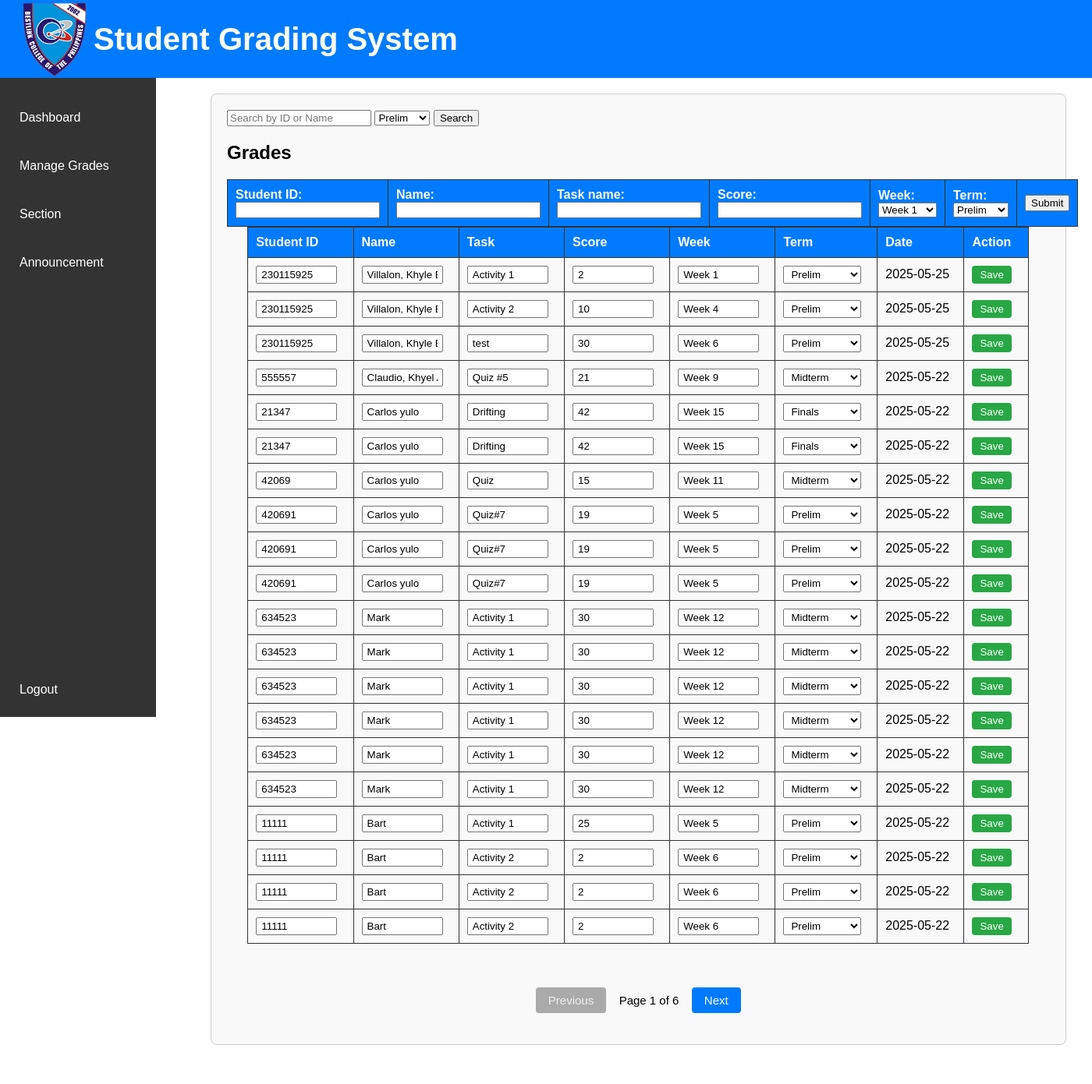
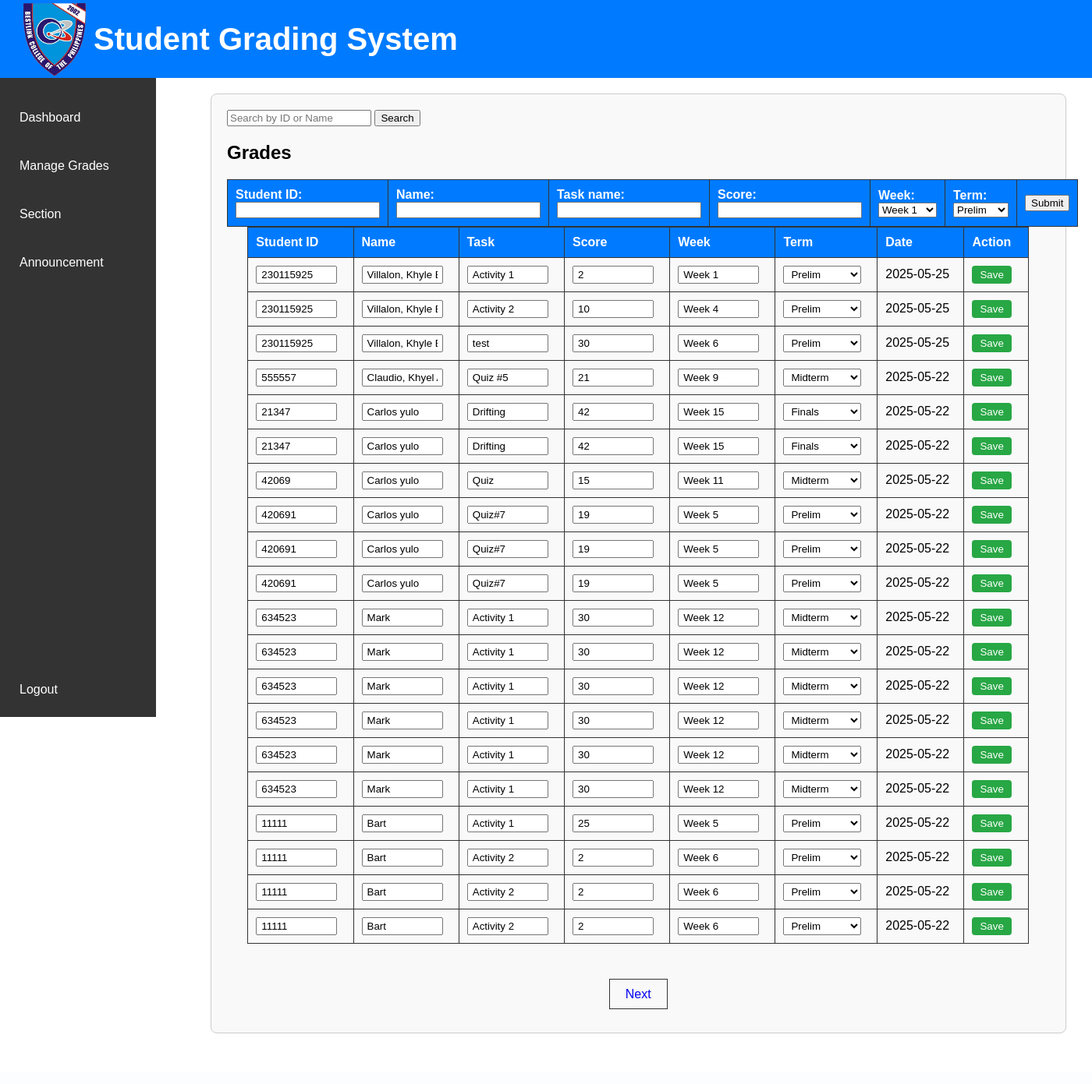
Before and after one commit to Taki-byte/GRADING-SYSTEM-FINALS-V2, a PHP site: page /teacher/input.php in a window 1400 px wide. Shown: the whole page at 78% size. After the commit the page ends 1326 px from the top, so only its background shows below. Run offline with PHP 8.4, Linux system fonts and the light colour scheme; data comes from the database, SQL or seed files in the repository; lists and menus that the app fills with data are empty.

Commit message:
Update input.php

```diff
--- a/grading-system/teacher/input.php
+++ b/grading-system/teacher/input.php
@@ -1,21 +1,19 @@
 <?php
-session_start();
 include "../db.php";
 
-$teacher_id = $_SESSION['user_id'] ?? '';
-$teacher_subject = $_SESSION['subject'] ?? '';
-
 $records_per_page = 20;
-$page = isset($_GET['page']) ? max(1, (int)$_GET['page']) : 1;
+$page = isset($_GET['page']) ? (int)$_GET['page'] : 1;
 $offset = ($page - 1) * $records_per_page;
 
 $search = '';
+$avg_activity = 0;
+$avg_test = 0;
+$final_grade = 0;
+$total_pages = 1;
 $success_message = "";
 $result = false;
 
-// ----- New: Get selected term (for summary box), default to 'prelim'
-$selected_term = isset($_GET['grade_term']) ? strtolower(trim($_GET['grade_term'])) : 'prelim';
-
+// Handle AJAX update for inline editing (excel-like)
 if ($_SERVER['REQUEST_METHOD'] === 'POST' && isset($_POST['ajax_update'])) {
     $student_id = $_POST['student_id'];
     $student_name = $_POST['student_name'];
@@ -23,7 +21,7 @@ if ($_SERVER['REQUEST_METHOD'] === 'POST' && isset($_POST['ajax_update'])) {
     $score = $_POST['score'];
     $week = $_POST['week'];
     $term = $_POST['term'];
-    $subject = $teacher_subject;
+
     $orig_id = $_POST['orig_id'];
     $orig_task = $_POST['orig_task'];
     $orig_week = $_POST['orig_week'];
@@ -31,12 +29,13 @@ if ($_SERVER['REQUEST_METHOD'] === 'POST' && isset($_POST['ajax_update'])) {
 
     $update = $conn->prepare(
         "UPDATE grades
-        SET student_id = ?, student_name = ?, task_name = ?, score = ?, week = ?, term = ?, subject=?
+        SET student_id = ?, student_name = ?, task_name = ?, score = ?, week = ?, term = ?
         WHERE student_id = ? AND task_name = ? AND week = ? AND term = ?"
     );
+    // There are 10 parameters: 6 for SET, 4 for WHERE
     $update->bind_param(
-        "sssisssssss",
-        $student_id, $student_name, $task_name, $score, $week, $term, $subject,
+        "sssisssiss",
+        $student_id, $student_name, $task_name, $score, $week, $term,
         $orig_id, $orig_task, $orig_week, $orig_term
     );
     if ($update->execute()) {
@@ -47,6 +46,7 @@ if ($_SERVER['REQUEST_METHOD'] === 'POST' && isset($_POST['ajax_update'])) {
     exit;
 }
 
+// Add Grade
 if ($_SERVER["REQUEST_METHOD"] == "POST" && !isset($_POST['ajax_update'])) {
     $student_id   = $_POST["student_id"];
     $student_name = $_POST["student_name"];
@@ -54,13 +54,12 @@ if ($_SERVER["REQUEST_METHOD"] == "POST" && !isset($_POST['ajax_update'])) {
     $score        = $_POST["score"];
     $week         = $_POST["week"];
     $term         = $_POST["term"];
-    $subject      = $teacher_subject;
     $date         = date("Y-m-d");
 
-    $sql = "INSERT INTO grades (student_id, student_name, task_name, score, week, term, subject, date)
-            VALUES (?, ?, ?, ?, ?, ?, ?, ?)";
+    $sql = "INSERT INTO grades (student_id, student_name, task_name, score, week, term, date)
+            VALUES (?, ?, ?, ?, ?, ?, ?)";
     $stmt = $conn->prepare($sql);
-    $stmt->bind_param("ssssssss", $student_id, $student_name, $task_name, $score, $week, $term, $subject, $date);
+    $stmt->bind_param("ssssiss", $student_id, $student_name, $task_name, $score, $week, $term, $date);
 
     if ($stmt->execute()) {
         $success_message = "Grade submitted successfully!";
@@ -80,7 +79,7 @@ if (isset($_GET['id']) && $_GET['id'] !== '') {
 
 if ($search !== '') {
     $like = "%" . $search . "%";
-    $stmt = $conn->prepare("SELECT subject, student_id, student_name, task_name, score, week, term, date
+    $stmt = $conn->prepare("SELECT student_id, student_name, task_name, score, week, term, date
                             FROM grades
                             WHERE student_id = ? OR student_name LIKE ?
                             ORDER BY date DESC
@@ -93,54 +92,33 @@ if ($search !== '') {
     $total_stmt->bind_param("ss", $search, $like);
     $total_stmt->execute();
     $total_rows = $total_stmt->get_result()->fetch_row()[0];
-    $total_pages = max(1, ceil($total_rows / $records_per_page));
+    $total_pages = ceil($total_rows / $records_per_page);
     $total_stmt->close();
 
-    // ----------- New: Prelim summary calculation for summary box -------------
-    $prelim_test = 0;
-    $prelim_activity_sum = 0;
-    $prelim_activity_count = 0;
-
-    $stmt_total = $conn->prepare("SELECT task_name, score, term FROM grades WHERE student_id = ? OR student_name LIKE ?");
+    $stmt_total = $conn->prepare("SELECT task_name, score FROM grades WHERE student_id = ? OR student_name LIKE ?");
     $stmt_total->bind_param("ss", $search, $like);
     $stmt_total->execute();
     $grades_result = $stmt_total->get_result();
 
-    while ($grade = $grades_result->fetch_assoc()) {
-        $task = strtolower($grade['task_name']);
-        $term = strtolower($grade['term']);
-        $score = (float)$grade['score'];
-
-        if ($term === 'prelim') {
-            if (strpos($task, 'test') !== false) {
-                $prelim_test = $score; // If multiple, you may wish to average or take latest
-            }
-            if (strpos($task, 'activity') !== false) {
-                $prelim_activity_sum += $score;
-                $prelim_activity_count++;
-            }
+    $total_activity = $count_activity = $total_test = $count_test = 0;
+    while ($grade_avg = $grades_result->fetch_assoc()) {
+        $task = strtolower(trim($grade_avg['task_name']));
+        $score = (float)$grade_avg['score'];
+        if (strpos($task, 'activity') !== false) {
+            $total_activity += $score;
+            $count_activity++;
+        } elseif (strpos($task, 'test') !== false) {
+            $total_test += $score;
+            $count_test++;
         }
     }
     $stmt_total->close();
 
-    $prelim_activity_avg = $prelim_activity_count ? $prelim_activity_sum / $prelim_activity_count : 0;
-
-    // ----------- New: Dynamic label/weight for summary box -------------
-    if ($selected_term === 'prelim') {
-        $test_label = "(30%) Prelim Test";
-        $activity_label = "(30%) Activity";
-    } elseif ($selected_term === 'midterm') {
-        $test_label = "(30%) Prelim Test";
-        $activity_label = "(30%) Activity";
-    } elseif ($selected_term === 'finals') {
-        $test_label = "(40%) Prelim Test";
-        $activity_label = "(30%) Activity";
-    } else {
-        $test_label = "(30%) Prelim Test";
-        $activity_label = "(30%) Activity";
-    }
+    $avg_activity = $count_activity ? $total_activity / $count_activity : 0;
+    $avg_test = $count_test ? $total_test / $count_test : 0;
+    $final_grade = round(($avg_activity * 0.3) + ($avg_test * 0.3), 2);
 } else {
-    $stmt = $conn->prepare("SELECT subject, student_id, student_name, task_name, score, week, term, date
+    $stmt = $conn->prepare("SELECT student_id, student_name, task_name, score, week, term, date
                             FROM grades
                             ORDER BY date DESC
                             LIMIT ?, ?");
@@ -151,14 +129,9 @@ if ($search !== '') {
     $total_stmt = $conn->prepare("SELECT COUNT(*) FROM grades");
     $total_stmt->execute();
     $total_rows = $total_stmt->get_result()->fetch_row()[0];
-    $total_pages = max(1, ceil($total_rows / $records_per_page));
+    $total_pages = ceil($total_rows / $records_per_page);
     $total_stmt->close();
     $stmt->close();
-
-    // No summary if not searching.
-    $prelim_test = 0;
-    $prelim_activity_avg = 0;
-    $test_label = $activity_label = '';
 }
 ?>
 <!DOCTYPE html>
@@ -227,27 +200,15 @@ if ($search !== '') {
             text-align: center;
             margin: 20px;
         }
-        .pagination-btn {
-            display: inline-block;
-            margin: 0 2px;
-            padding: 8px 16px;
-            background: #007bff;
-            color: #fff;
-            border-radius: 4px;
+        .divider a {
+            padding: 10px 20px;
             text-decoration: none;
-            border: none;
-            font-size: 15px;
-            transition: background 0.2s;
+            border: 1px solid #333;
+            margin: 0 5px;
         }
-        .pagination-btn:disabled, .pagination-btn.disabled {
-            background: #aaa;
-            cursor: not-allowed;
-            pointer-events: none;
-            color: #eee;
-        }
-        .pagination-info {
-            margin: 0 10px;
-            font-size: 15px;
+        .divider a:hover {
+            background-color: #007bff;
+            color: white;
         }
         .save-btn {
             background: #28a745;
@@ -276,15 +237,14 @@ if ($search !== '') {
         if (!row) return;
         var tds = row.querySelectorAll('.edit-cell');
         var data = {};
+        data['student_id'] = tds[0].querySelector('input').value;
+        data['student_name'] = tds[1].querySelector('input').value;
+        data['task_name'] = tds[2].querySelector('input').value;
+        data['score'] = tds[3].querySelector('input').value;
+        data['week'] = tds[4].querySelector('input').value;
+        data['term'] = tds[5].querySelector('select').value;
 
-        data['subject'] = <?= json_encode($teacher_subject) ?>;
-        data['student_id'] = tds[1].querySelector('input').value;
-        data['student_name'] = tds[2].querySelector('input').value;
-        data['task_name'] = tds[3].querySelector('input').value;
-        data['score'] = tds[4].querySelector('input').value;
-        data['week'] = tds[5].querySelector('input').value;
-        data['term'] = tds[6].querySelector('select').value;
-
+        // Originals
         data['orig_id'] = row.getAttribute('data-orig-id');
         data['orig_task'] = row.getAttribute('data-orig-task');
         data['orig_week'] = row.getAttribute('data-orig-week');
@@ -297,6 +257,7 @@ if ($search !== '') {
         xhr.onload = function() {
             if (xhr.responseText.trim() === "success") {
                 alert('Grade updated successfully!');
+                // update the data-orig-* to new values
                 row.setAttribute('data-orig-id', data['student_id']);
                 row.setAttribute('data-orig-task', data['task_name']);
                 row.setAttribute('data-orig-week', data['week']);
@@ -321,20 +282,14 @@ if ($search !== '') {
         <a href="/grading-system/teacher/section.php">Section</a>
         <a href="/grading-system/teacher/announcement.php">Announcement</a>
         <br><br><br><br><br><br><br><br><br><br><br><br>
-        <br><br><br><br><br><br><br><br><br><br><br><br>
-        <br><br><br>
+    <br><br><br><br><br><br><br><br><br><br><br><br>
+    <br><br><br>
         <a href="/grading-system/login.php?logout=1">Logout</a>
     </div>
     <div class="main-content">
         <div class="box">
             <form method="GET" action="">
                 <input type="text" name="id" placeholder="Search by ID or Name" value="<?= htmlspecialchars($search) ?>">
-                <!-- New: grade term filter dropdown -->
-                <select name="grade_term">
-                    <option value="prelim" <?= $selected_term=='prelim'?'selected':''; ?>>Prelim</option>
-                    <option value="midterm" <?= $selected_term=='midterm'?'selected':''; ?>>Midterm</option>
-                    <option value="finals" <?= $selected_term=='finals'?'selected':''; ?>>Finals</option>
-                </select>
                 <button type="submit">Search</button>
             </form>
             <h2>Grades</h2>
@@ -415,30 +370,25 @@ if ($search !== '') {
                     </tr>
                 <?php endwhile; ?>
             <?php else: ?>
-                <tr><td colspan="9" style="text-align:center;">No records found.</td></tr>
+                <tr><td colspan="8" style="text-align:center;">No records found.</td></tr>
             <?php endif; ?>
         </table>
         <br><br>
         <?php if ($search !== ''): ?>
             <div class="summary-box">
-                <h3>Grade Summary (<?= htmlspecialchars(ucfirst($selected_term)) ?>)</h3>
-                <p><strong><?= $test_label ?>:</strong> <?= number_format($prelim_test, 2) ?></p>
-                <p><strong><?= $activity_label ?>:</strong> <?= number_format($prelim_activity_avg, 2) ?></p>
+                <h3>Grade Summary</h3>
+                <p><strong>Activity Average:</strong> <?= number_format($avg_activity, 2) ?></p>
+                <p><strong>Test Average:</strong> <?= number_format($avg_test, 2) ?></p>
+                <p><strong>Total Grade (30% Activity + 30% Test):</strong> <?= number_format($final_grade, 2) ?></p>
             </div>
         <?php endif; ?>
-        <div class="divider" style="text-align:center;margin-top:20px;">
-            <?php
-                $search_param = $search !== '' ? '&id=' . urlencode($search) : '';
-            ?>
-            <a class="pagination-btn<?= $page <= 1 ? ' disabled' : '' ?>"
-               href="<?= $page <= 1 ? '#' : '?id=' . urlencode($search) . '&page=' . ($page - 1) . '&grade_term=' . urlencode($selected_term) ?>"
-               <?= $page <= 1 ? 'tabindex="-1" aria-disabled="true"' : '' ?>>Previous</a>
-
-            <span class="pagination-info">Page <?= $page ?> of <?= $total_pages ?></span>
-
-            <a class="pagination-btn<?= $page >= $total_pages ? ' disabled' : '' ?>"
-               href="<?= $page >= $total_pages ? '#' : '?id=' . urlencode($search) . '&page=' . ($page + 1) . '&grade_term=' . urlencode($selected_term) ?>"
-               <?= $page >= $total_pages ? 'tabindex="-1" aria-disabled="true"' : '' ?>>Next</a>
+        <div class="divider">
+            <?php if ($page > 1): ?>
+                <a href="?id=<?= urlencode($search) ?>&page=<?= $page - 1 ?>">Previous</a>
+            <?php endif; ?>
+            <?php if ($page < $total_pages): ?>
+                <a href="?id=<?= urlencode($search) ?>&page=<?= $page + 1 ?>">Next</a>
+            <?php endif; ?>
         </div>
     </div>
 </body>
```
